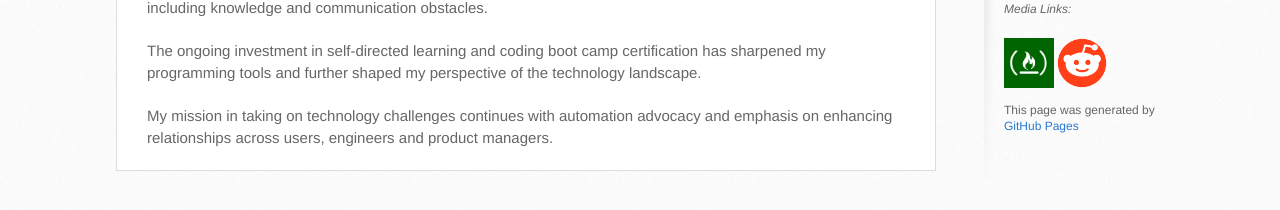
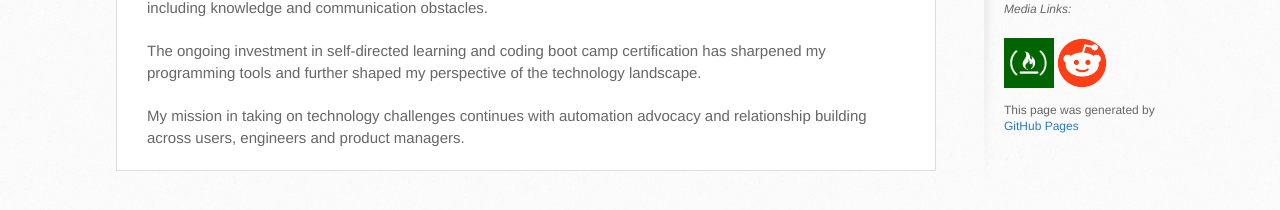
Before and after one commit to jkawahara/jkawahara.github.io, a Jekyll site: the page built from index.html, in a window 1280 px wide. Shown: the part 495-705 px from the top of the page. Built offline with Jekyll 4.4.1, drawn with Linux system fonts in a browser that asks for light colours; nearby versions of some CDN libraries.

Commit message:
Update About Me verbiage

```diff
--- a/index.html
+++ b/index.html
@@ -11,9 +11,8 @@ redirect_from:
   <img src="assets/images/jkawahara.jpg" class="auth-image" alt="John Kawahara">
 
   <p>Empathic design-based Engineer, passionate about solving problems by integrating technologies & leveraging the continuous improvement (CI) process. Approaches technology challenges by advocating for simple processes, automation & knowledge sharing while embracing a lean manufacturing mindset. Provides unique perspectives on user interaction with data & software tools. Enables collaboration across users, engineers & product management in emphasizing visual data analytics for powerful experiences.</p>
-  <p>Of the lessons learned from the biotechnology space, I’ve found the effectiveness of relationships (users, engineers, product managers) the most compelling in shaping technology. A community that actively collaborates in understanding business drivers and requirements from project conception, will be better prepared for development and operational challenges, including knowledge and communication obstacles.
-  </p>
+  <p>Of the lessons learned from the biotechnology space, I’ve found the effectiveness of relationships (users, engineers, product managers) the most compelling in shaping technology. A community that actively collaborates in understanding business drivers and requirements from project conception, will be better prepared for development and operational challenges, including knowledge and communication obstacles.</p>
   <p>The ongoing investment in self-directed learning and coding boot camp certification has sharpened my programming tools and further shaped my perspective of the technology landscape.</p>
-  <p>My mission in taking on technology challenges continues with automation advocacy and emphasis on enhancing relationships across users, engineers and product managers.</p>
+  <p>My mission in taking on technology challenges continues with automation advocacy and relationship building across users, engineers and product managers.</p>
 
 </section>
```
